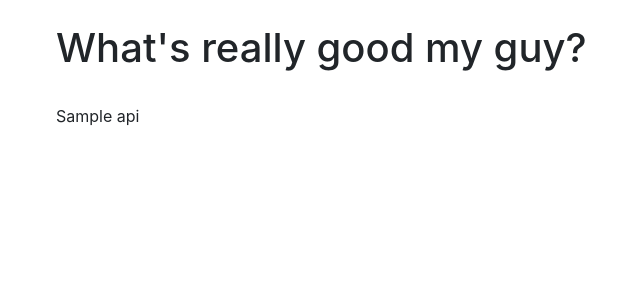
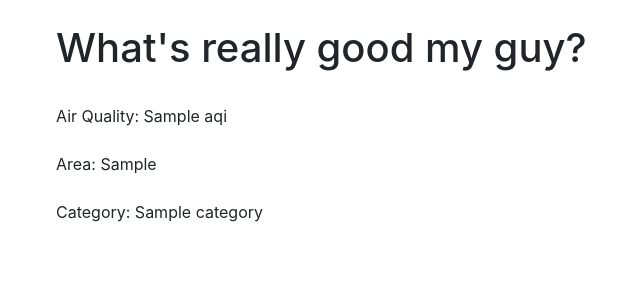
Before and after one commit to ericemmanuel29/weather, a Django app: template lookup/templates/home.html in a window 1280 px wide. Shown: the part 56-356 px from the top of the page, without its empty margins (29-669 px from the left). Run offline with Django 3.2, Linux system fonts and the light colour scheme; the template is opened without the code that fills it: most values are stand-ins (such as "Sample title", 1, 10 or a date in 2020).

Commit message:
Home page changes

```diff
--- a/lookup/templates/home.html
+++ b/lookup/templates/home.html
@@ -7,6 +7,22 @@
 <h1>What's really good my guy?</h1>
 <br/>
 
-{{ api }}
+{% if api %}
+    {% if api == "Error..."%}
+        There was an error, please try again...
+    {% else %}
+        Air Quality: {{ api.0.AQI }}
+        <br/>
+        <br/>
+
+        Area: {{ api.0.ReportingArea }}
+        <br/>
+        <br/>
+        Category: {{ api.0.Category.Name }}
+    {% endif %}
+
+{% endif %}
+
+
 
 {% endblock %}
```
